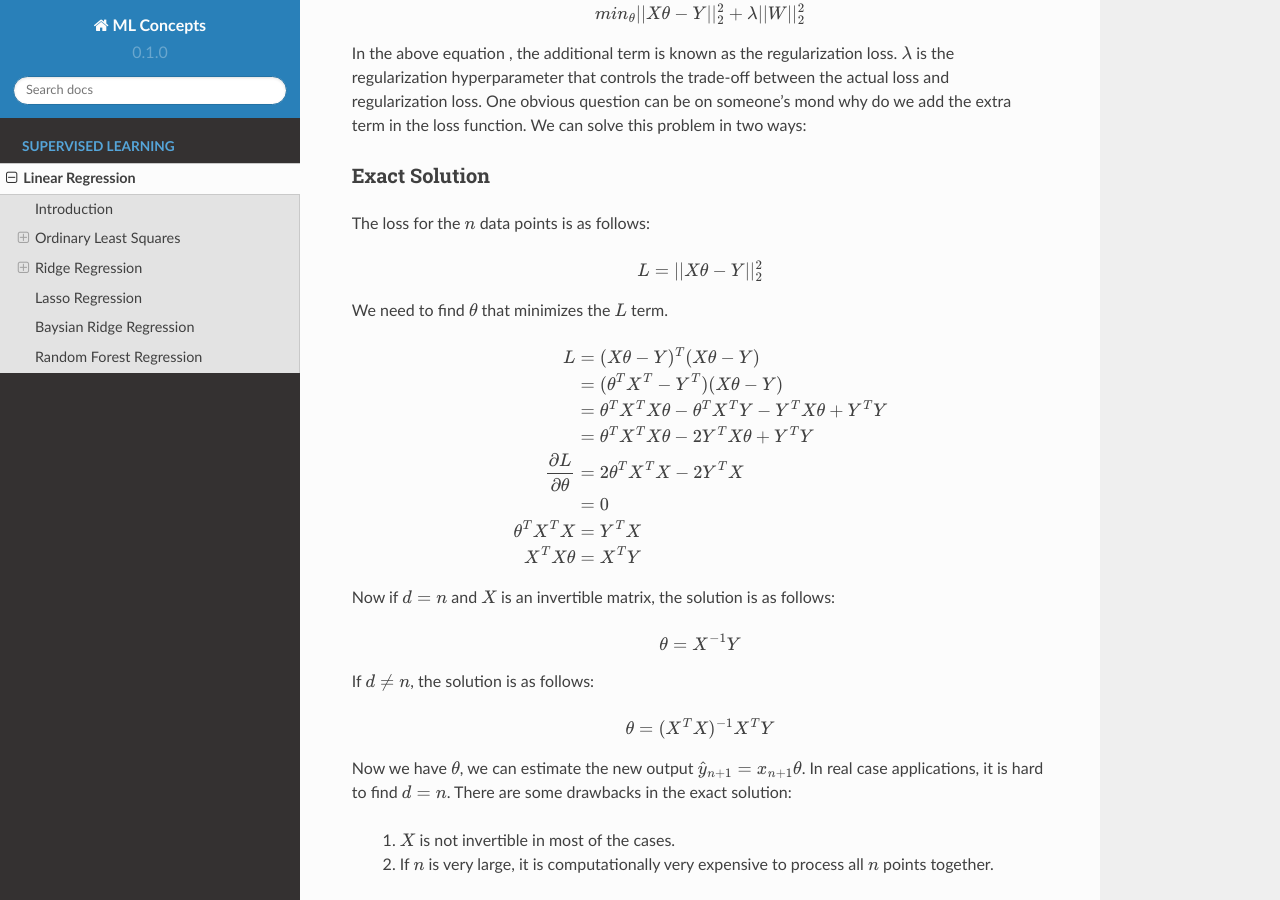
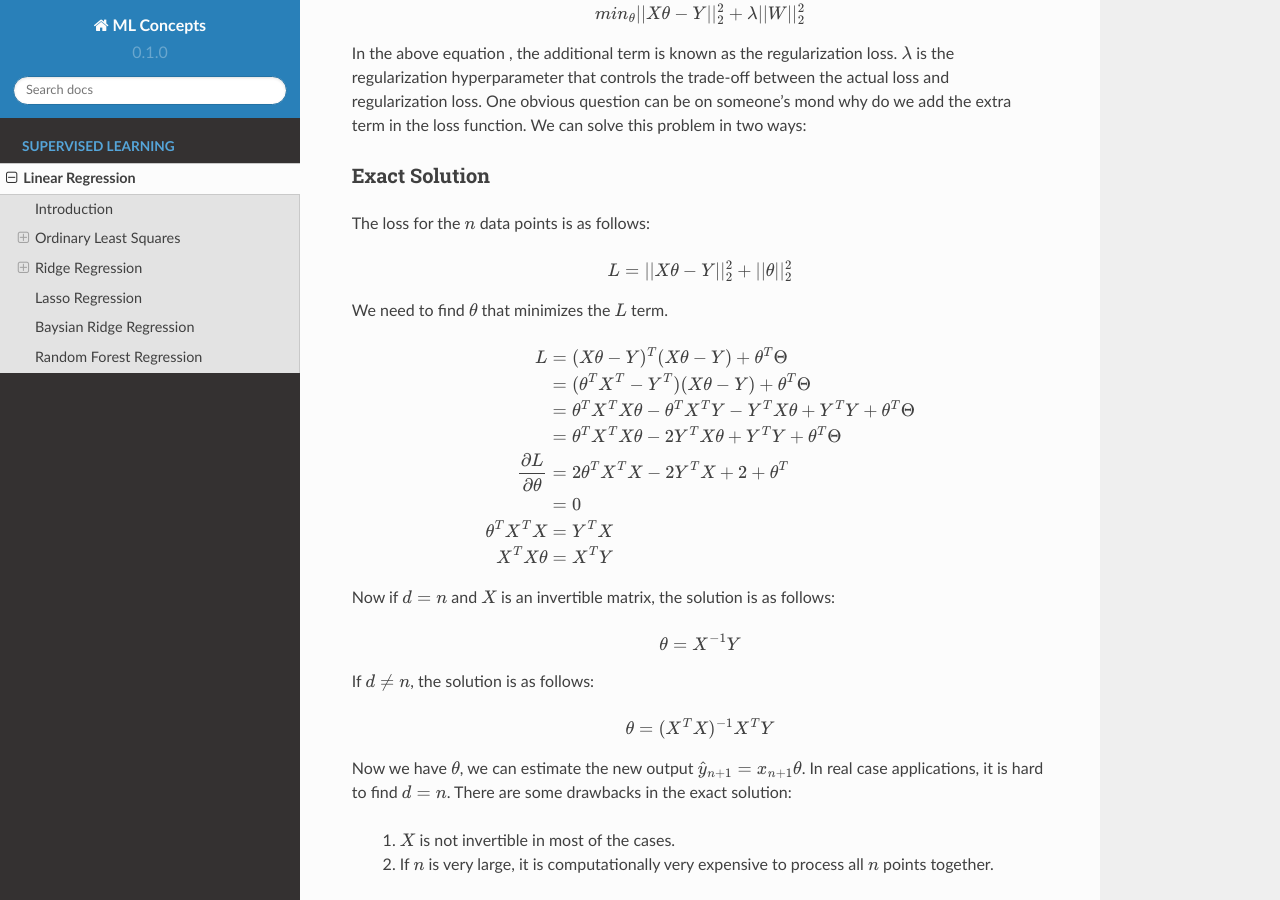
Before and after one commit to ghoshsubh/ML-project, a Sphinx documentation site: the page built from docs/source/Linear_regression.rst, in a window 1280 px wide and 900 px high, scrolled down 3939 px. Built offline with Sphinx 7.4.7 and the Read the Docs theme 2.0.0, drawn with Linux system fonts in a browser that asks for light colours.

Commit message:
Update Linear_regression.rst

```diff
--- a/docs/source/Linear_regression.rst
+++ b/docs/source/Linear_regression.rst
@@ -147,21 +147,21 @@ Exact Solution
 The loss for the :math:`n` data points is as follows:
 
 .. math::
-  L = ||X\theta - Y||_2^2
+  L = ||X\theta - Y||_2^2 + ||\theta||_2^2
 
 We need to find :math:`\theta` that minimizes the :math:`L` term.
 
 .. math::
 
-  L &= (X \theta - Y)^T(X \theta - Y)
+  L &= (X \theta - Y)^T(X \theta - Y) + \theta^T \Theta
 
-    &=(\theta^T X^T - Y^T)(X \theta - Y)
+    &=(\theta^T X^T - Y^T)(X \theta - Y) + \theta^T \Theta
 
-    &= \theta^T X^T X \theta - \theta^T X^T Y - Y^T X \theta + Y^T Y
+    &= \theta^T X^T X \theta - \theta^T X^T Y - Y^T X \theta + Y^T Y + \theta^T \Theta
 
-    &= \theta^T X^T X \theta - 2 Y^T X \theta + Y^T Y
+    &= \theta^T X^T X \theta - 2 Y^T X \theta + Y^T Y + \theta^T \Theta
 
-  \frac{\partial L}{\partial \theta} &= 2 \theta^T X^T X - 2 Y^T X
+  \frac{\partial L}{\partial \theta} &= 2 \theta^T X^T X - 2 Y^T X + 2+ \theta^T
 
     &= 0
 
```
